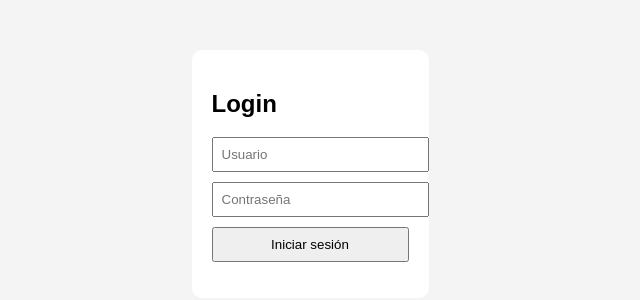
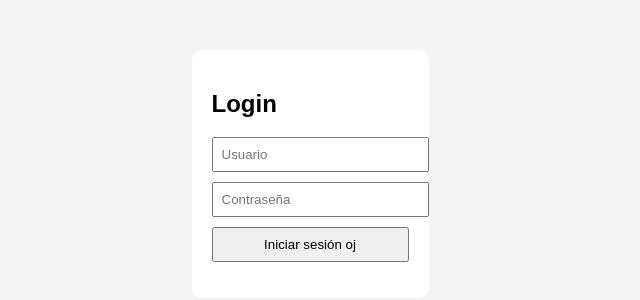
Before and after one commit to josmellk/seguridad, a website: page index.html in a window 1280 px wide. Shown: the part 234-534 px from the top of the page, 330-970 px from the left. Drawn offline with Linux system fonts and the light colour scheme.

Commit message:
modificado2

```diff
--- a/index.html
+++ b/index.html
@@ -11,7 +11,7 @@
     <h2>Login</h2>
     <input type="text" id="username" placeholder="Usuario" />
     <input type="password" id="password" placeholder="Contraseña" />
-    <button onclick="login()">Iniciar sesión</button>
+    <button onclick="login()">Iniciar sesión oj</button>
     <p id="message"></p>
   </div>
   <script src="script.js"></script>
```
